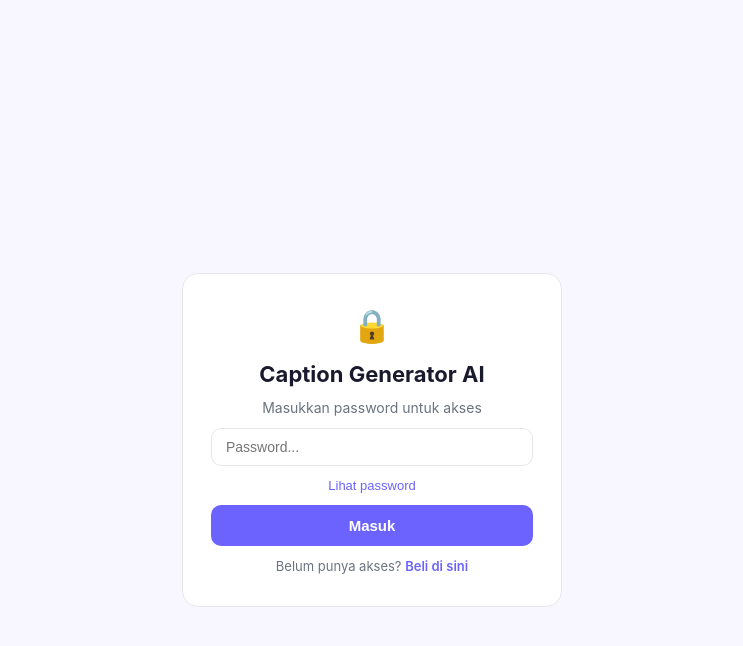
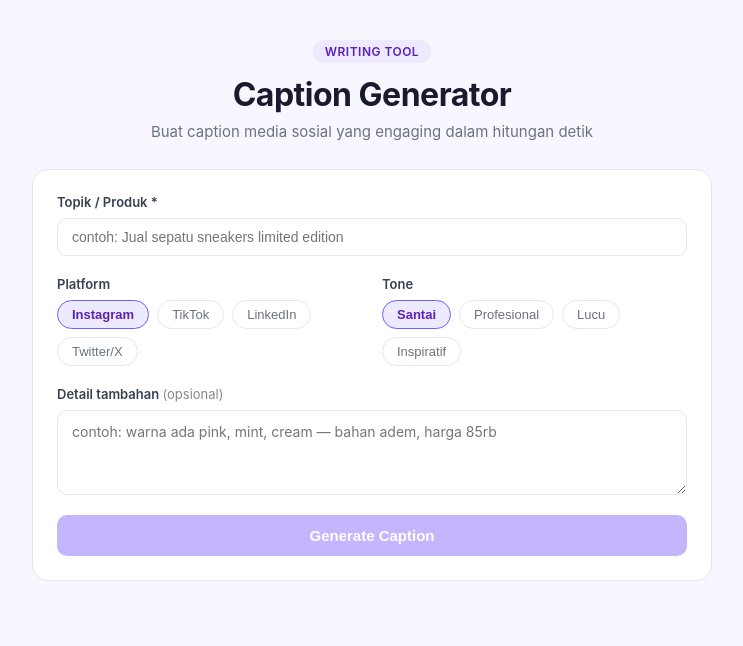
Before and after one commit to akunjpd3-ops/caption-ai, a Next.js app: page / in a window 1280 px wide. Shown: the top 646 px of the page, without its empty margins (268-1011 px from the left). Built offline with nearby package versions, Linux system fonts and the light colour scheme.

Commit message:
hapus password

```diff
--- a/app/page.tsx
+++ b/app/page.tsx
@@ -1,8 +1,6 @@
 "use client";
 
 import { useState } from "react";
-
-const PASSWORD = "captionpro123";
 
 const PLATFORMS = [
   { value: "instagram", label: "Instagram" },
@@ -19,10 +17,6 @@ const TONES = [
 ];
 
 export default function Home() {
-  const [unlocked, setUnlocked] = useState(false);
-  const [passInput, setPassInput] = useState("");
-  const [passError, setPassError] = useState(false);
-  const [showPass, setShowPass] = useState(false);
   const [topik, setTopik] = useState("");
   const [detail, setDetail] = useState("");
   const [platform, setPlatform] = useState("instagram");
@@ -30,15 +24,6 @@ export default function Home() {
   const [output, setOutput] = useState("");
   const [loading, setLoading] = useState(false);
   const [copied, setCopied] = useState(false);
-
-  function checkPassword() {
-    if (passInput === PASSWORD) {
-      setUnlocked(true);
-      setPassError(false);
-    } else {
-      setPassError(true);
-    }
-  }
 
   async function generate() {
     if (!topik.trim()) return;
@@ -72,37 +57,6 @@ export default function Home() {
     setTimeout(() => setCopied(false), 2000);
   }
 
-  if (!unlocked) {
-    return (
-      <main style={styles.main}>
-        <div style={styles.lockContainer}>
-          <div style={styles.lockCard}>
-            <div style={styles.lockIcon}>🔒</div>
-            <h2 style={styles.lockTitle}>Caption Generator AI</h2>
-            <p style={styles.lockSubtitle}>Masukkan password untuk akses</p>
-            <input
-              style={passError ? styles.inputError : styles.inputFull}
-              type={showPass ? "text" : "password"}
-              placeholder="Password..."
-              value={passInput}
-              onChange={(e) => { setPassInput(e.target.value); setPassError(false); }}
-              onKeyDown={(e) => e.key === "Enter" && checkPassword()}
-            />
-
-            <button style={styles.togglePass} onClick={() => setShowPass(!showPass)}>{showPass ? "Sembunyikan password" : "Lihat password"}</button>
-            {passError && <p style={styles.errorText}>Password salah. Coba lagi!</p>}
-            <button style={styles.btn} onClick={checkPassword}>Masuk</button>
-            <p style={styles.buyText}>
-              Belum punya akses?{" "}
-              <a href="https://lynk.id/kylezepetine" style={styles.buyLink}>Beli di sini</a>
-            </p>
-          </div>
-        </div>
-        <style>{`* { box-sizing: border-box; } body { margin: 0; font-family: -apple-system, BlinkMacSystemFont, 'Segoe UI', sans-serif; }`}</style>
-      </main>
-    );
-  }
-
   return (
     <main style={styles.main}>
       <div style={styles.container}>
@@ -114,7 +68,7 @@ export default function Home() {
         <div style={styles.card}>
           <div style={styles.field}>
             <label style={styles.label}>Topik / Produk *</label>
-            <input style={styles.inputFull} placeholder="contoh: Jual sepatu sneakers limited edition" value={topik} onChange={(e) => setTopik(e.target.value)} onKeyDown={(e) => e.key === "Enter" && generate()} />
+            <input style={styles.input} placeholder="contoh: Jual sepatu sneakers limited edition" value={topik} onChange={(e) => setTopik(e.target.value)} onKeyDown={(e) => e.key === "Enter" && generate()} />
           </div>
           <div style={styles.row}>
             <div style={{ ...styles.field, flex: 1 }}>
@@ -167,17 +121,6 @@ export default function Home() {
 
 const styles: Record<string, React.CSSProperties> = {
   main: { minHeight: "100vh", background: "#f8f7ff", padding: "40px 16px" },
-  lockContainer: { minHeight: "100vh", display: "flex", alignItems: "center", justifyContent: "center", background: "#f8f7ff" },
-  lockCard: { background: "#fff", borderRadius: 16, border: "1px solid #e5e7eb", padding: "32px 28px", width: "100%", maxWidth: 380, display: "flex", flexDirection: "column", gap: 12, alignItems: "center", textAlign: "center" },
-  lockIcon: { fontSize: 32, marginBottom: 4 },
-  lockTitle: { margin: 0, fontSize: 22, fontWeight: 700, color: "#1a1a2e" },
-  lockSubtitle: { margin: 0, fontSize: 14, color: "#6b7280" },
-  errorText: { margin: 0, fontSize: 13, color: "#dc2626" },
-  buyText: { margin: 0, fontSize: 13, color: "#6b7280" },
-  buyLink: { color: "#6c63ff", fontWeight: 600, textDecoration: "none" },
-  togglePass: { background: "none", border: "none", color: "#6c63ff", fontSize: 13, cursor: "pointer", padding: 0 },
-  inputFull: { width: "100%", padding: "10px 14px", borderRadius: 10, border: "1.5px solid #e5e7eb", fontSize: 14, color: "#1a1a2e", background: "#fff" },
-  inputError: { width: "100%", padding: "10px 14px", borderRadius: 10, border: "1.5px solid #dc2626", fontSize: 14, color: "#1a1a2e", background: "#fff" },
   container: { maxWidth: 680, margin: "0 auto", display: "flex", flexDirection: "column", gap: 20 },
   header: { textAlign: "center", paddingBottom: 8 },
   badge: { display: "inline-block", background: "#ede9fe", color: "#5b21b6", fontSize: 12, fontWeight: 600, padding: "4px 12px", borderRadius: 20, marginBottom: 12, letterSpacing: "0.04em", textTransform: "uppercase" },
@@ -187,6 +130,7 @@ const styles: Record<string, React.CSSProperties> = {
   field: { display: "flex", flexDirection: "column", gap: 8 },
   row: { display: "flex", gap: 20, flexWrap: "wrap" },
   label: { fontSize: 13, fontWeight: 600, color: "#374151" },
+  input: { width: "100%", padding: "10px 14px", borderRadius: 10, border: "1.5px solid #e5e7eb", fontSize: 14, color: "#1a1a2e", background: "#fff" },
   textarea: { padding: "10px 14px", borderRadius: 10, border: "1.5px solid #e5e7eb", fontSize: 14, color: "#1a1a2e", background: "#fff", resize: "vertical", fontFamily: "inherit", lineHeight: 1.5 },
   chipGroup: { display: "flex", flexWrap: "wrap", gap: 8 },
   chip: { padding: "6px 14px", borderRadius: 20, border: "1.5px solid #e5e7eb", background: "#fff", fontSize: 13, color: "#6b7280", cursor: "pointer", fontWeight: 500 },
```
